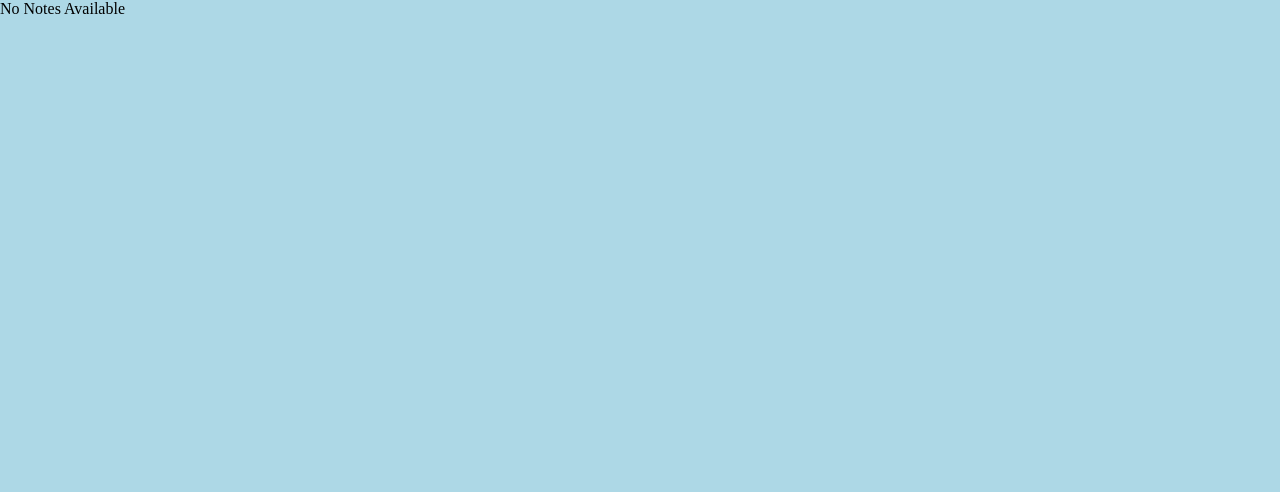
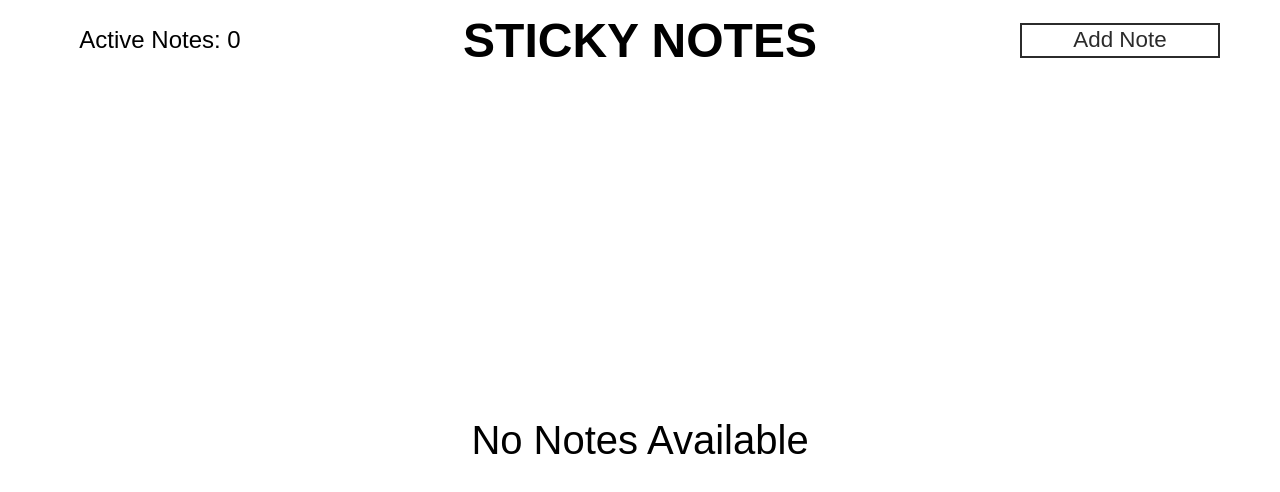
Before and after one commit to Devamuthan/sticky-notes-react, a React (Create React App) app: page / in a window 1280 px wide. Shown: the top 492 px of the page. Built offline with nearby package versions, Linux system fonts and the light colour scheme.

Commit message:
Add and remove note from Board

```diff
--- a/src/App.js
+++ b/src/App.js
@@ -4,9 +4,7 @@ import Board from './components/Board'
 class App extends  React.Component{
   render () {
     return (
-        <div>
-            <Board />
-        </div>
+        <Board />
     )
   }
 }
--- a/src/components/Board.js
+++ b/src/components/Board.js
@@ -1,61 +1,69 @@
 import React from 'react'
 import Notes from './Notes'
 import '../css/Board.css'
-import { NotesConsumer, NotesProvider } from '../context/NotesContext'
+import NotesContext, { NotesConsumer, NotesProvider } from '../context/NotesContext'
+import Navbar from './Navbar'
+import updateResize from '../funtionalities/UpdateResize'
 
 class Board extends React.Component {
-    constructor (props) {
-        super(props)
-        this.state = {
-            notes: [
-                {
-                    note: 'This is the note',
-                    endTime: '19:50'
+    render () {
+        return (
+            <NotesProvider>
+                <RenderNote />
+            </NotesProvider>
+        )
     }
-            ]
 }
+
+class RenderNote extends React.Component {
+    static contextType = NotesContext
+
+    componentDidMount () {
+        updateResize(this.context.notes.length)
+        window.addEventListener('resize', () => {
+            updateResize(this.context.notes.length)
+        })
     }
 
     renderNotes = () => {
         return (
             <div className={ 'board nonempty' }>
+                <Navbar />
+                <div className={ 'notes-available' }>
                     {
-                    this.state.notes.map((note, i) => {
-                        return <Notes key={ i } note={ note.note } time={ note.endTime } />
+                        this.context.notes.map(note => {
+                            return <Notes key={ note.id } id={ note.id } note={ note.note } time={ note.endTime } />
                         })
                     }
+                </div>
             </div>
         )
     }
 
     renderEmptyBoard = () => {
-        return(
-            <div className={"board empty"}>
-                <div>No Notes Available</div>
+        return (
+            <div className={ 'board empty' }>
+                <Navbar />
+                <div className="no-notes">No Notes Available</div>
             </div>
         )
     }
 
     render () {
-
-
         return (
-            <NotesProvider>
             <NotesConsumer>
                 {
                     props => {
-                            if(props.notes.length === 0){
+                        console.log('RenderNote')
+                        if (props.notes.length === 0) {
                             return this.renderEmptyBoard()
-                            }
-                            else{
+                        } else {
                             return this.renderNotes()
                         }
                     }
                 }
             </NotesConsumer>
-            </NotesProvider>
         )
-
     }
 }
 
--- /dev/null
+++ b/src/components/Navbar.js
@@ -0,0 +1,42 @@
+import React from 'react'
+import NotesContext, { NotesConsumer } from '../context/NotesContext'
+import '../css/Navbar.css'
+import updateResize from '../funtionalities/UpdateResize'
+
+class Navbar extends React.Component {
+    static contextType = NotesContext
+
+    handleAddNote = () => {
+
+        this.context.addNotes({
+            id: Date.now(),
+            note: '',
+            endTime: ''
+        })
+        updateResize(this.context.notes.length)
+    }
+
+    render () {
+        return (
+            <NotesConsumer>
+                {
+                    props => {
+                        return (
+                            <div className={ 'navbar' }>
+                                <div className={ 'active-notes' }>
+                                    Active Notes: { props.notes.length }
+                                </div>
+                                <div className={ 'title' }>STICKY NOTES</div>
+                                <div className={ 'add-note' }>
+                                    <button onClick={ this.handleAddNote }>Add Note</button>
+                                </div>
+                            </div>
+                        )
+                    }
+                }
+            </NotesConsumer>
+        )
+    }
+}
+
+export default Navbar
--- a/src/components/Notes.js
+++ b/src/components/Notes.js
@@ -2,19 +2,35 @@ import React from 'react'
 import '../css/Note.css'
 import { ReactComponent as Edit } from '../assets/edit.svg'
 import { ReactComponent as Close } from '../assets/close.svg'
+import NotesContext from '../context/NotesContext'
 
 class Notes extends React.Component {
+    static contextType = NotesContext
     constructor (props) {
         super(props)
         this.state = {
             editing: false
         }
-        this.handleClose = this.handleClose.bind(this)
-        this.handleEdit = this.handleEdit.bind(this)
     }
 
     handleClose = () => {
-        console.log('closed')
+        //this.context.removeNotes(this.props.id)
+        let tempNotes = this.context.notes.filter( note => {
+            console.log(note.id, this.props.id)
+            return note.id !== this.props.id
+        })
+        console.log(tempNotes)
+        /*let tempNotes = this.context.notes
+        console.log(tempNotes)
+        console.log(tempNotes.length)
+        for(let i=0; i< tempNotes.length; i++){
+            if(tempNotes[i].id === this.props.id){
+                tempNotes.splice(i,1)
+                break
+            }
+        }*/
+        this.context.setNotes(tempNotes)
+        console.log(this.context.notes)
     }
 
     handleEdit = () => {
@@ -23,20 +39,27 @@ class Notes extends React.Component {
         })
     }
 
+    handleSave = () => {
+        this.setState({
+            editing: false
+        })
+    }
+
     viewNotes = () => {
         return (
+            <div className={ 'note-container' }>
                 <div className={ 'note view' }>
                     <div className={ 'close' }>
                         <Close onClick={ this.handleClose } />
                     </div>
-                <div className={ 'message' }>
-                    { this.props.note }
-                </div>
+                    <textarea readOnly className={ 'message' } value={ this.props.note } />
+
                     <div className={ 'time' }>
-                    Due Time: { this.props.time }
+                        End Time: { this.props.time }
                     </div>
                     <div className={ 'edit' }>
                         <Edit onClick={ this.handleEdit } />
+                    </div>
                 </div>
             </div>
         )
@@ -44,8 +67,17 @@ class Notes extends React.Component {
 
     editNote = () => {
         return (
+            <div className={ 'note-container' }>
                 <div className={ 'note edit' }>
-
+                    <div className={ 'message-container' }>
+                        <textarea className={ 'message' } />
+                    </div>
+                    <div className={ 'save-container' }>
+                        <button className={ 'save' } onClick={this.handleSave} >
+                            Save Note
+                        </button>
+                    </div>
+                </div>
             </div>
         )
     }
--- a/src/context/NotesContext.js
+++ b/src/context/NotesContext.js
@@ -7,16 +7,31 @@ export const NotesConsumer = MyNotesContext.Consumer
 export function NotesProvider (props) {
     const [notes, setNotes] = useState([])
 
-    const updateNotes = (note) => {
-        setNotes({
-            ...notes , note
-        })
+    const addNotes = (note) => {
+        setNotes([
+            ...notes, note
+        ])
+    }
+
+    const removeNotes = (id) => {
+        let tempNotes = notes
+        console.log(notes)
+        console.log(notes.length)
+        for(let i=0; i< tempNotes.length; i++){
+            if(tempNotes[i].id === id){
+                tempNotes.splice(i,1)
+                break
+            }
+        }
+        setNotes(tempNotes)
+        console.log(notes)
     }
 
     return <MyNotesContext.Provider value={ {
         notes,
         setNotes,
-        updateNotes
+        addNotes,
+        removeNotes
     } }>
         { props.children }
     </MyNotesContext.Provider>
--- a/src/css/Board.css
+++ b/src/css/Board.css
@@ -1,5 +1,34 @@
 .board{
     height: 100%;
     width: 100%;
-    background: lightblue;
+    background: white;
+    display: grid;
+    grid-template-columns: 1fr;
+    grid-template-rows:  80px 1fr;
+    font-family: sans-serif;
 }
+
+.board.empty{
+    grid-template-areas: "navbar" "nonotes";
+}
+
+.board.nonempty{
+    grid-template-areas: "navbar" "notesavailable";
+}
+
+.board .navbar{
+    grid-area: navbar;
+}
+
+.board .no-notes{
+    grid-area: nonotes;
+    display: flex;
+    align-items: center;
+    justify-content: center;
+    font-size: 2.5em;
+}
+
+.board .notes-available{
+    grid-area: notesavailable;
+    display: grid;
+}
--- /dev/null
+++ b/src/css/Navbar.css
@@ -0,0 +1,43 @@
+.navbar{
+    height: 100%;
+    width: 100%;
+    display: grid;
+    grid-template-rows: 1fr;
+    grid-template-columns: 1fr 2fr 1fr;
+}
+
+.navbar .active-notes,
+.navbar .title,
+.navbar .add-note{
+    display: flex;
+    align-items: center;
+    justify-content: center;
+}
+
+.navbar .active-notes{
+    font-size: 1.5em;
+}
+
+.navbar .title{
+    font-size: 3em;
+    font-weight: 600;
+}
+
+.navbar .add-note button{
+    height: 35px;
+    width: 200px;
+    border: 2px solid #2b2b2b;
+    outline: none;
+    color: #2b2b2b;
+    font-size: 1.4em;
+    background: white;
+    cursor: pointer;
+    transition: all 0.3s ease;
+}
+
+.navbar .add-note button:hover{
+    background: #2b2b2b;
+    color: white;
+    width: 220px;
+    height: 40px;
+}
--- /dev/null
+++ b/src/funtionalities/UpdateResize.js
@@ -0,0 +1,38 @@
+function generateCol (colCount) {
+    let fractionString = '1fr'
+    for (let i = 0; i < colCount - 1; i++) {
+        fractionString += ' 1fr'
+    }
+    return fractionString
+}
+
+function generateRow (rowcount) {
+    let fractionString = '300px'
+    for (let i = 0; i < rowcount - 1; i++) {
+        fractionString += ' 300px'
+    }
+    return fractionString
+}
+
+function updateResize (length) {
+    let boardObject = document.querySelector('.notes-available')
+    let rowCount = length
+    if (length > 0) {
+        let colCount
+        if (window.innerWidth > 1800) {
+            colCount = 4
+        } else if (window.innerWidth > 1350) {
+            colCount = 3
+        } else if (window.innerWidth > 900) {
+            colCount = 2
+        } else {
+            colCount = 1
+        }
+        rowCount = rowCount / colCount
+        rowCount = ( rowCount === Math.floor(rowCount) ) ? rowCount : Math.floor(rowCount) + 1
+        boardObject.style.gridTemplateColumns = generateCol(colCount)
+        boardObject.style.gridTemplateRows = generateRow(rowCount)
+    }
+}
+
+export default updateResize
```
Also changed, not shown: src/css/Note.css (+109 -37 lines), src/assets/close.svg. Lines whose indentation alone changed are shown as unchanged.
